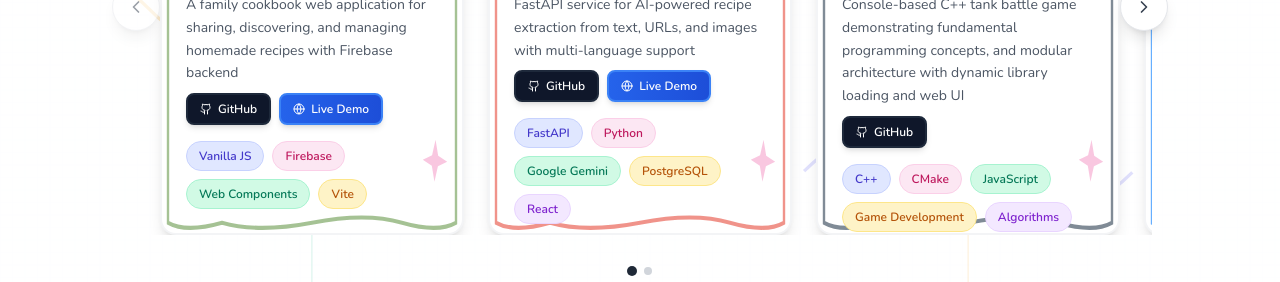
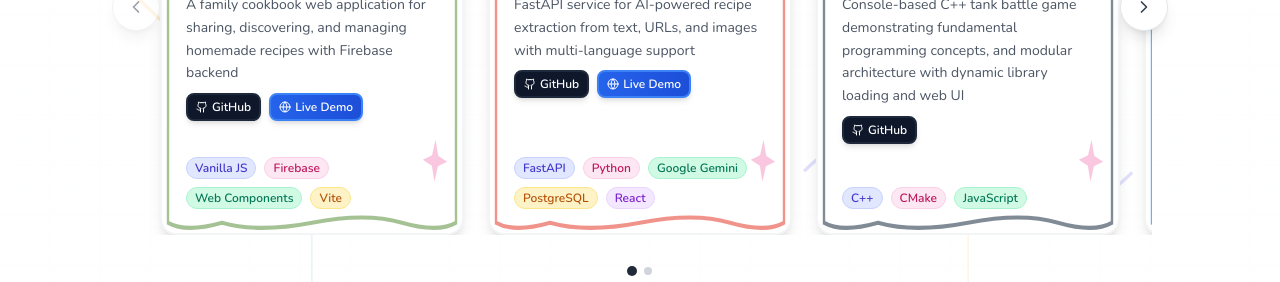
Before and after one commit to roiguri/landing-page, a Next.js app: page / in a window 1280 px wide. Shown: the part 1141-1423 px from the top of the page. Built offline with nearby package versions, Linux system fonts and the light colour scheme.

Commit message:
Style/Improve card spacing

```diff
--- a/src/components/Projects/ProjectCard.jsx
+++ b/src/components/Projects/ProjectCard.jsx
@@ -241,12 +241,12 @@ export default function ProjectCard({ project }) {
 
         {/* Description */}
         <div className="flex-grow flex flex-col">
-          <p className="text-gray-600 leading-relaxed mb-2 text-sm flex-grow group-hover:text-gray-700 transition-colors duration-300">
+          <p className="text-gray-600 leading-relaxed text-sm group-hover:text-gray-700 transition-colors duration-300">
             {project.summary}
           </p>
 
-          {/* Project links chips - positioned before tech stack */}
-          <div className="flex flex-wrap gap-2 mb-4">
+          {/* Project links chips - positioned right after description with no spacing */}
+          <div className="flex flex-wrap gap-1.5 sm:gap-2 mt-2">
             {project.github && (
               <motion.button
                 onClick={(e) => handleChipClick(e, project.github)}
@@ -258,7 +258,7 @@ export default function ProjectCard({ project }) {
                   type: "spring",
                   stiffness: 200
                 }}
-                className="inline-flex items-center gap-1.5 px-3 py-1.5 rounded-lg text-xs font-semibold bg-slate-900 text-white border-2 border-slate-800 hover:bg-slate-800 hover:border-slate-700 hover:shadow-lg transition-all duration-200 cursor-pointer shadow-md"
+                className="inline-flex items-center gap-1 px-2 py-1 rounded-lg text-xs font-semibold bg-slate-900 text-white border-2 border-slate-800 hover:bg-slate-800 hover:border-slate-700 hover:shadow-lg transition-all duration-200 cursor-pointer shadow-md flex-shrink-0"
               >
                 <Github size={12} />
                 <span>GitHub</span>
@@ -275,7 +275,7 @@ export default function ProjectCard({ project }) {
                   type: "spring",
                   stiffness: 200
                 }}
-                className="inline-flex items-center gap-1.5 px-3 py-1.5 rounded-lg text-xs font-semibold bg-gradient-to-r from-blue-600 to-blue-700 text-white border-2 border-blue-500 hover:from-blue-700 hover:to-blue-800 hover:border-blue-600 hover:shadow-lg transition-all duration-200 cursor-pointer shadow-md"
+                className="inline-flex items-center gap-1 px-2 py-1 rounded-lg text-xs font-semibold bg-gradient-to-r from-blue-600 to-blue-700 text-white border-2 border-blue-500 hover:from-blue-700 hover:to-blue-800 hover:border-blue-600 hover:shadow-lg transition-all duration-200 cursor-pointer shadow-md flex-shrink-0"
               >
                 <Globe size={12} />
                 <span>Live Demo</span>
@@ -283,8 +283,8 @@ export default function ProjectCard({ project }) {
             )}
           </div>
 
-          {/* Enhanced tags without dots and better styling */}
-          <div className="flex flex-wrap gap-2 mt-auto">
+          {/* Enhanced tags without dots and better styling - positioned at bottom with space from links */}
+          <div className="flex flex-wrap gap-1.5 sm:gap-2 mt-auto pt-4 max-w-full">
             {project.tags.map((tag, index) => {
               const colorScheme = tagColors[index % tagColors.length];
               return (
@@ -298,7 +298,7 @@ export default function ProjectCard({ project }) {
                     type: "spring",
                     stiffness: 200
                   }}
-                  className={`inline-flex items-center px-3 py-1.5 rounded-full text-xs font-semibold border ${colorScheme.bg} ${colorScheme.text} ${colorScheme.border} relative overflow-hidden transition-all duration-300 group-hover:shadow-md group-hover:border-opacity-60`}
+                  className={`inline-flex items-center px-2 py-0.5 rounded-full text-xs font-semibold border ${colorScheme.bg} ${colorScheme.text} ${colorScheme.border} relative overflow-hidden transition-all duration-300 group-hover:shadow-md group-hover:border-opacity-60 flex-shrink-0`}
                   style={{
                     background: `linear-gradient(135deg, ${colorScheme.bg.replace('bg-', '').replace('-100', '')}20 0%, ${colorScheme.bg.replace('bg-', '').replace('-100', '')}10 100%)`
                   }}
--- a/src/data/projects.ts
+++ b/src/data/projects.ts
@@ -28,7 +28,7 @@ export const projects: Project[] = [
     title: "Tank Battle Game",
     summary: "Console-based C++ tank battle game demonstrating fundamental programming concepts, and modular architecture with dynamic library loading and web UI",
     thumbnail: "https://images.unsplash.com/photo-1542751371-adc38448a05e?q=80&w=500&auto=format&fit=crop",
-    tags: ["C++", "CMake", "JavaScript", "Game Development", "Algorithms"],
+    tags: ["C++", "CMake", "JavaScript"],
     color: "#2c3e50",
     link: "https://github.com/roiguri/c-Game_Board",
     github: "https://github.com/roiguri/c-Game_Board"
@@ -38,7 +38,7 @@ export const projects: Project[] = [
     title: "AI Live Assistant",
     summary: "A Chrome extension providing real-time AI assistance with screen capture, progressive chat interface, and Gemini Live API integration",
     thumbnail: "/images/live-assistant.jpg",
-    tags: ["Chrome Extension", "Gemini API", "WebSocket", "Vanilla JS"],
+    tags: ["Chrome Extension", "Gemini API", "Vanilla JS"],
     color: "#007AFF",
     link: "https://github.com/roiguri/live-assistant",
     github: "https://github.com/roiguri/live-assistant"
```
